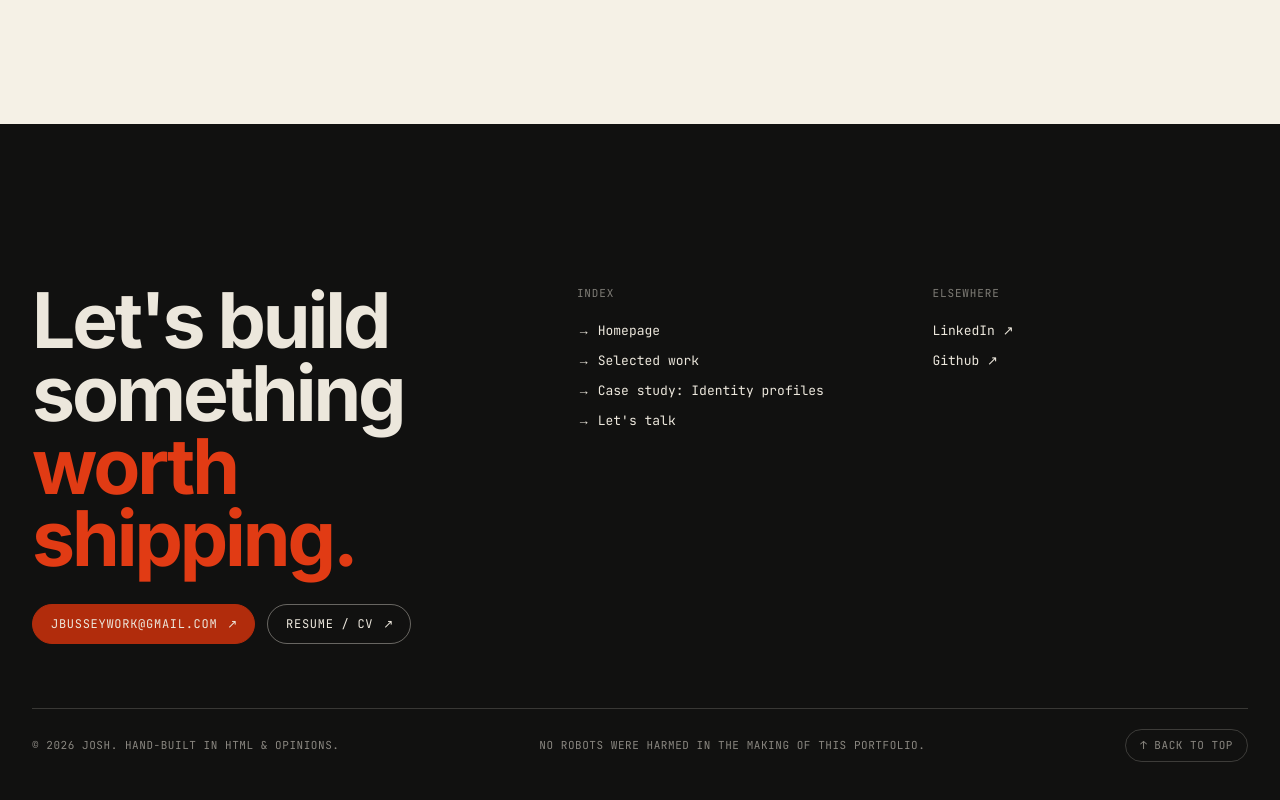
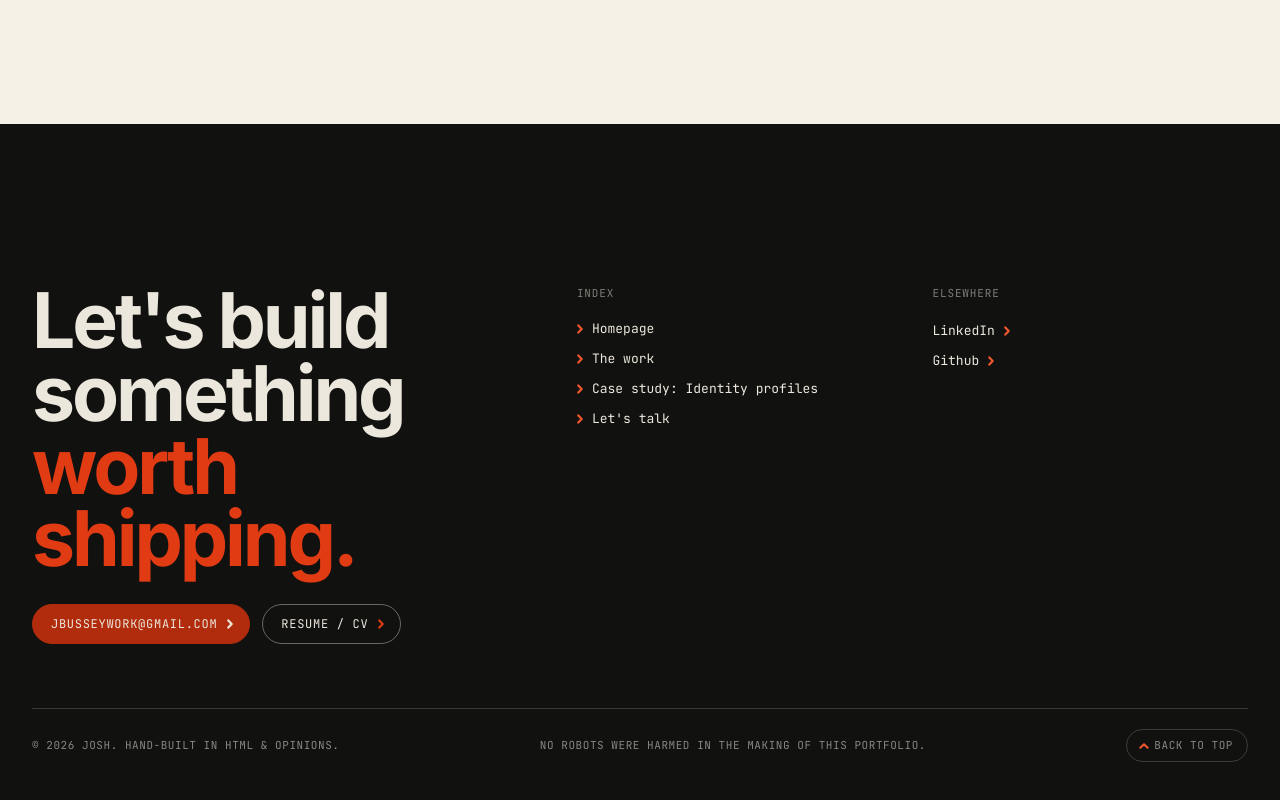
Before and after one commit to JBusty/portfolio, a Next.js app: page /contact in a window 1280 px wide. Shown: the part 1880-2680 px from the top of the page. Built offline with nearby package versions, Linux system fonts and the light colour scheme; no server answers.

Commit message:
AI fixes

```diff
--- a/app/contact/page.tsx
+++ b/app/contact/page.tsx
@@ -2,6 +2,7 @@
 
 import { useEffect, useId, useState } from 'react';
 import SectionHead from '@/components/SectionHead';
+import Mark from '@/components/Mark';
 
 const CONTACT_FAQ = [
   {
@@ -62,7 +63,7 @@ export default function ContactPage() {
               </p>
               <div style={{ marginTop: 24, display: 'flex', gap: 12, flexWrap: 'wrap' }}>
                 <a href="mailto:jbusseywork@gmail.com" className="btn">
-                  jbusseywork@gmail.com <span className="arr">↗</span>
+                  jbusseywork@gmail.com <Mark dir="out" />
                 </a>
                 <a
                   href="https://drive.google.com/file/d/17OJanguMKHAdKGfoBDpI_eS_1_a5fZEh/view"
@@ -70,7 +71,7 @@ export default function ContactPage() {
                   rel="noopener noreferrer"
                   className="btn ghost"
                 >
-                  Resume / CV <span className="arr">↗</span>
+                  Resume / CV <Mark dir="out" />
                 </a>
               </div>
             </div>
--- a/app/globals.css
+++ b/app/globals.css
@@ -99,6 +99,43 @@ main { scroll-margin-top: 96px; }
 .rule-v { border-right: 1px solid var(--rule); }
 .grow   { flex: 1 1 auto; }
 
+/* ---- link mark ----
+   The chevron on every link and button. It points where the link goes — on, back,
+   up, or up-and-away for offsite — and travels that way on hover. Colour resolves
+   through --mk so a dark surface can lift it without every call site knowing
+   where it sits. */
+.mk {
+  flex: none;
+  vertical-align: middle;
+  overflow: visible;  /* the up variant is wider than its box once rotated */
+  transition: transform 260ms cubic-bezier(0.2, 0.8, 0.2, 1);
+}
+
+.mk-path {
+  fill: none;
+  stroke: var(--mk, var(--accent));
+  stroke-width: 2.2;
+  stroke-linecap: round;
+  stroke-linejoin: round;
+  transform-box: fill-box;
+  transform-origin: 50% 50%;  /* keeps each direction inside the same box */
+  transform: rotate(var(--mk-rot, 0deg));
+  transition: stroke 160ms ease;
+}
+
+.mk-up   { --mk-rot: -90deg; }
+.mk-left { --mk-rot: 180deg; }
+
+/* Every mark sits inside its own link or button, so that is the whole trigger —
+   no component classes to keep in step. Keyboard focus moves it too. */
+:is(a, button):is(:hover, :focus-visible) .mk       { transform: translateX(3px); }
+:is(a, button):is(:hover, :focus-visible) .mk-left  { transform: translateX(-3px); }
+:is(a, button):is(:hover, :focus-visible) .mk-up    { transform: translateY(-3px); }
+:is(a, button):is(:hover, :focus-visible) .mk-out   { transform: translate(2px, -2px); }
+
+/* The footer is the one full-ink surface — lift the mark off it. */
+footer { --mk: var(--accent-lift); }
+
 /* ---- buttons ---- */
 .btn {
   display: inline-flex;
@@ -113,19 +150,24 @@ main { scroll-margin-top: 96px; }
   font-size: 12px;
   letter-spacing: 0.06em;
   text-transform: uppercase;
-  transition: transform 120ms ease, background 120ms ease, color 120ms ease, border-color 120ms ease;
+  transition: background 120ms ease, color 120ms ease, border-color 120ms ease;
   white-space: nowrap;
 }
+/* The button itself holds still — the chevron is what moves. */
 .btn:hover {
-  transform: translateY(-1px);
   background: var(--accent-ink);
   border-color: var(--accent-ink);
 }
-.btn .arr { display: inline-block; transition: transform 120ms ease; }
-.btn:hover .arr { transform: translate(2px, -2px); }
-
 .btn.ghost { background: transparent; color: var(--ink); }
 .btn.ghost:hover { background: var(--ink); color: var(--bone); border-color: var(--ink); }
+
+/* Solid buttons sit on ink, ghosts sit on paper. Both fill dark on hover — ink
+   or accent-ink — so the mark goes bone to stay legible against either.
+   Order matters: this has to outrank .btn.ghost above, which it only does by
+   coming after it. */
+.btn { --mk: var(--accent-lift); }
+.btn.ghost { --mk: var(--accent); }
+.btn:hover { --mk: var(--bone); }
 
 /* ---- chips ---- */
 .chip {
@@ -176,15 +218,14 @@ main { scroll-margin-top: 96px; }
   border-color: rgba(17,17,16,0.12);
   color: var(--ink-2);
   transition:
-    transform 160ms ease,
     background 160ms ease,
     color 160ms ease,
     border-color 160ms ease,
     box-shadow 160ms ease;
 }
 
+/* Holds still like the pill buttons — colour carries the state. */
 .work-filter-chip:hover {
-  transform: translateY(-1px);
   background: rgba(225,59,20,0.08);
   border-color: rgba(225,59,20,0.34);
   color: var(--ink);
@@ -370,15 +411,6 @@ main { scroll-margin-top: 96px; }
   color: var(--accent-ink);
 }
 
-.featured-card:hover .featured-card-more .arr {
-  transform: translateX(3px);
-}
-
-.featured-card-more .arr {
-  display: inline-block;
-  transition: transform 260ms cubic-bezier(0.2, 0.8, 0.2, 1);
-}
-
 @media (max-width: 1100px) {
   .featured-grid { grid-template-columns: repeat(2, 1fr); }
   /* Third card would sit alone on a short row — let it span instead. */
@@ -518,8 +550,9 @@ main { scroll-margin-top: 96px; }
   pointer-events: none;
 }
 
-.proj-row-btn .arr { display: inline-block; transition: transform 260ms cubic-bezier(0.2, 0.8, 0.2, 1); }
-.proj-row:hover .proj-row-btn .arr { transform: translateX(4px); }
+/* This one only looks like a solid button — it renders transparent on bone, so it
+   takes the ghost's mark rather than the lifted one .btn hands out. */
+.proj-row-btn { --mk: var(--accent); }
 
 /* Tablet: thumb beside a stacked content column — nothing is hidden. */
 @media (max-width: 1080px) {
@@ -977,6 +1010,12 @@ html.motion-ready [data-reveal-state="visible"] > [data-reveal] > .container {
     animation: none !important;
   }
 
+  /* The mark keeps its colour change, loses the travel. */
+  .mk {
+    transition: none !important;
+    transform: none !important;
+  }
+
   .polaroid-draw {
     stroke-dashoffset: 0 !important;
   }
--- a/components/Footer.tsx
+++ b/components/Footer.tsx
@@ -2,6 +2,7 @@
 
 import Link from 'next/link';
 import { useState } from 'react';
+import Mark from '@/components/Mark';
 
 function BackToTop() {
   const [hover, setHover] = useState(false);
@@ -27,11 +28,7 @@ function BackToTop() {
         transition: 'color 160ms, border-color 160ms',
       }}
     >
-      <span style={{
-        display: 'inline-block',
-        transform: hover ? 'translateY(-2px)' : 'translateY(0)',
-        transition: 'transform 200ms cubic-bezier(.2,.7,.2,1)',
-      }}>↑</span>
+      <Mark dir="up" />
       Back to top
     </button>
   );
@@ -39,14 +36,14 @@ function BackToTop() {
 
 const siteLinks = [
   { href: '/', label: 'Homepage' },
-  { href: '/work', label: 'Selected work' },
+  { href: '/work', label: 'The work' },
   { href: '/work/identity-profiles', label: 'Case study: Identity profiles' },
   { href: '/contact', label: "Let's talk" },
 ];
 
 const elsewhereLinks = [
-  { label: 'LinkedIn ↗', href: 'https://www.linkedin.com/in/joshuabussey/' },
-  { label: 'Github ↗', href: 'https://github.com/JBusty' },
+  { label: 'LinkedIn', href: 'https://www.linkedin.com/in/joshuabussey/' },
+  { label: 'Github', href: 'https://github.com/JBusty' },
 ];
 
 export default function Footer() {
@@ -68,8 +65,9 @@ export default function Footer() {
               <span style={{ color: 'var(--accent)' }}>worth shipping.</span>
             </h2>
             <div style={{ marginTop: 28, display: 'flex', gap: 12, flexWrap: 'wrap' }}>
+              {/* Sits on its own accent fill, where an accent dot would disappear. */}
               <a href="mailto:jbusseywork@gmail.com" className="btn" style={{ background: 'var(--accent-ink)', borderColor: 'var(--accent-ink)' }}>
-                jbusseywork@gmail.com <span className="arr">↗</span>
+                jbusseywork@gmail.com <Mark dir="out" color="var(--bone)" />
               </a>
               <a
                 href="https://drive.google.com/file/d/17OJanguMKHAdKGfoBDpI_eS_1_a5fZEh/view"
@@ -78,7 +76,7 @@ export default function Footer() {
                 className="btn ghost"
                 style={{ color: 'var(--bone)', borderColor: 'rgba(236,231,220,0.4)' }}
               >
-                Resume / CV <span className="arr">↗</span>
+                Resume / CV <Mark dir="out" />
               </a>
             </div>
           </div>
@@ -96,8 +94,13 @@ export default function Footer() {
             <ul style={{ listStyle: 'none', padding: 0, margin: 0, display: 'flex', flexDirection: 'column', gap: 6 }}>
               {siteLinks.map(it => (
                 <li key={it.href}>
-                  <Link href={it.href} className="link-u" style={{ fontFamily: 'var(--font-jetbrains-mono)', fontSize: 13 }}>
-                    → {it.label}
+                  <Link
+                    href={it.href}
+                    className="link-u"
+                    style={{ fontFamily: 'var(--font-jetbrains-mono)', fontSize: 13, display: 'inline-flex', alignItems: 'center', gap: 9 }}
+                  >
+                    <Mark />
+                    {it.label}
                   </Link>
                 </li>
               ))}
@@ -122,9 +125,10 @@ export default function Footer() {
                     target="_blank"
                     rel="noopener noreferrer"
                     className="link-u"
-                    style={{ fontFamily: 'var(--font-jetbrains-mono)', fontSize: 13 }}
+                    style={{ fontFamily: 'var(--font-jetbrains-mono)', fontSize: 13, display: 'inline-flex', alignItems: 'center', gap: 9 }}
                   >
                     {it.label}
+                    <Mark dir="out" />
                   </a>
                 </li>
               ))}
--- /dev/null
+++ b/components/Mark.tsx
@@ -0,0 +1,33 @@
+import type { CSSProperties } from 'react';
+
+/** Where the chevron points. `out` is the offsite lean — up and away. */
+type Dir = 'right' | 'left' | 'up' | 'out';
+
+/**
+ * The chevron that marks a link, in place of the → / ↗ pair the buttons used to
+ * carry. It points where the link goes and travels that way on hover.
+ *
+ * Decorative; the link text carries the meaning for screen readers. The travel is
+ * triggered in CSS by the enclosing link or button — hover or keyboard focus — so
+ * there is nothing to wire up per call site.
+ */
+export default function Mark({
+  dir = 'right',
+  color,
+}: {
+  dir?: Dir;
+  color?: string;
+}) {
+  return (
+    <svg
+      className={`mk mk-${dir}`}
+      viewBox="0 0 6 12"
+      width="6"
+      height="12"
+      aria-hidden
+      style={color ? ({ '--mk': color } as CSSProperties) : undefined}
+    >
+      <polyline className="mk-path" points="1.3,2.4 4.7,6 1.3,9.6" />
+    </svg>
+  );
+}
--- a/components/ProjectRow.tsx
+++ b/components/ProjectRow.tsx
@@ -1,6 +1,7 @@
 import { CSSProperties } from 'react';
 import Image from 'next/image';
 import Link from 'next/link';
+import Mark from '@/components/Mark';
 import { Project } from '@/lib/data';
 
 interface ProjectRowProps {
@@ -64,7 +65,7 @@ export default function ProjectRow({ p, first, index = 0 }: ProjectRowProps) {
       </div>
 
       <span className="btn proj-row-btn">
-        View <span className="arr">→</span>
+        View <Mark />
       </span>
     </Link>
   );
--- a/components/TopBar.tsx
+++ b/components/TopBar.tsx
@@ -3,6 +3,7 @@
 import { useEffect, useRef, useState } from 'react';
 import Link from 'next/link';
 import { usePathname } from 'next/navigation';
+import Mark from '@/components/Mark';
 
 const navItems = [
   { href: '/', label: 'Home' },
@@ -86,7 +87,8 @@ function LinkedInButton() {
     >
       <LinkedInIcon />
       <span>LinkedIn</span>
-      <span className="arr" style={{ color: hover ? 'rgba(255,255,255,0.7)' : 'var(--ink)' }}>↗</span>
+      {/* Fills LinkedIn blue on hover, not the usual ink — so the mark picks its own colour. */}
+      <Mark dir="out" color={hover ? 'rgba(255,255,255,0.85)' : 'var(--accent)'} />
     </a>
   );
 }
```
Also changed, not shown: app/page.tsx (+4 -3 lines), app/work/[slug]/page.tsx (+29 -5 lines), components/FeaturedWork.tsx (+4 -3 lines), .claude/settings.local.json.
